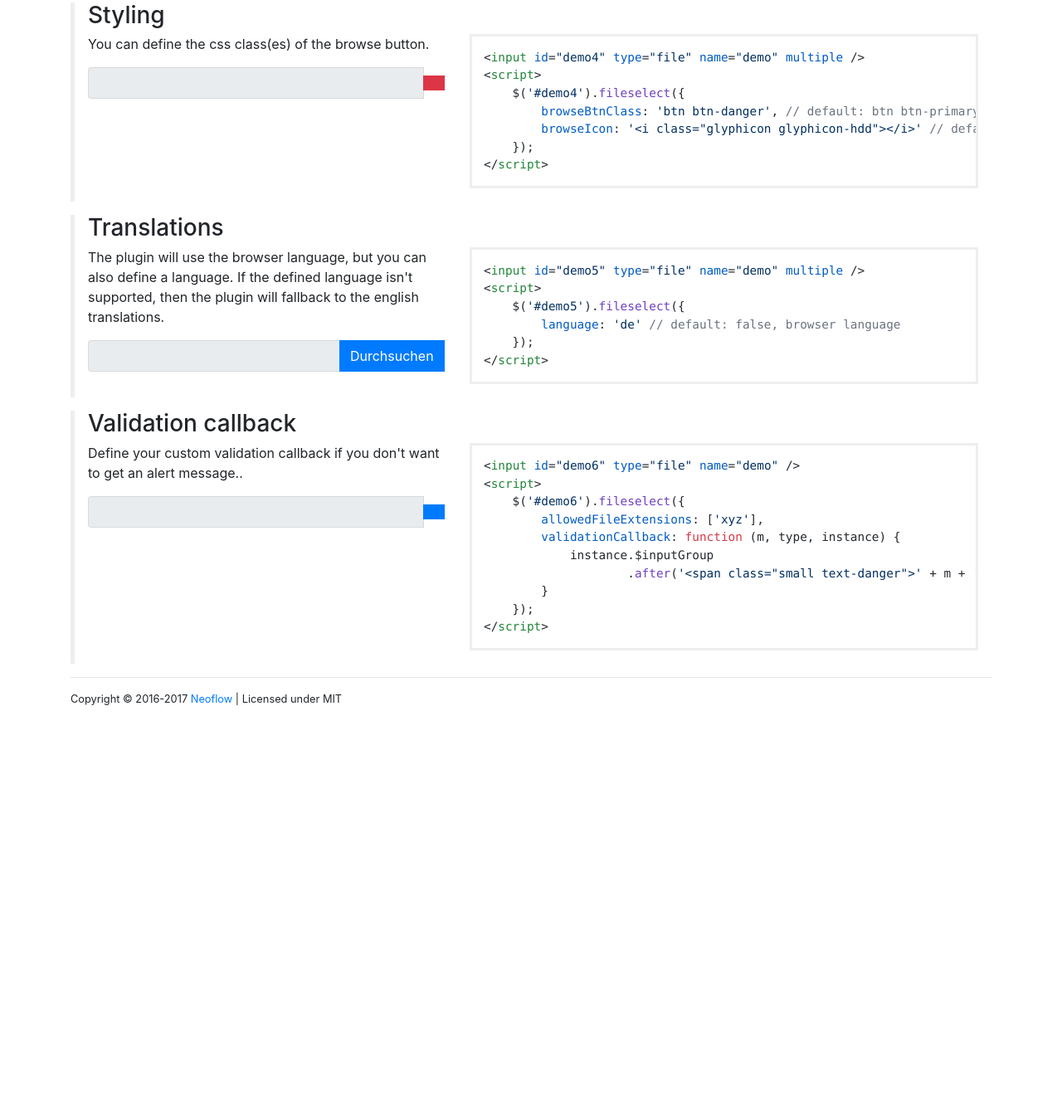
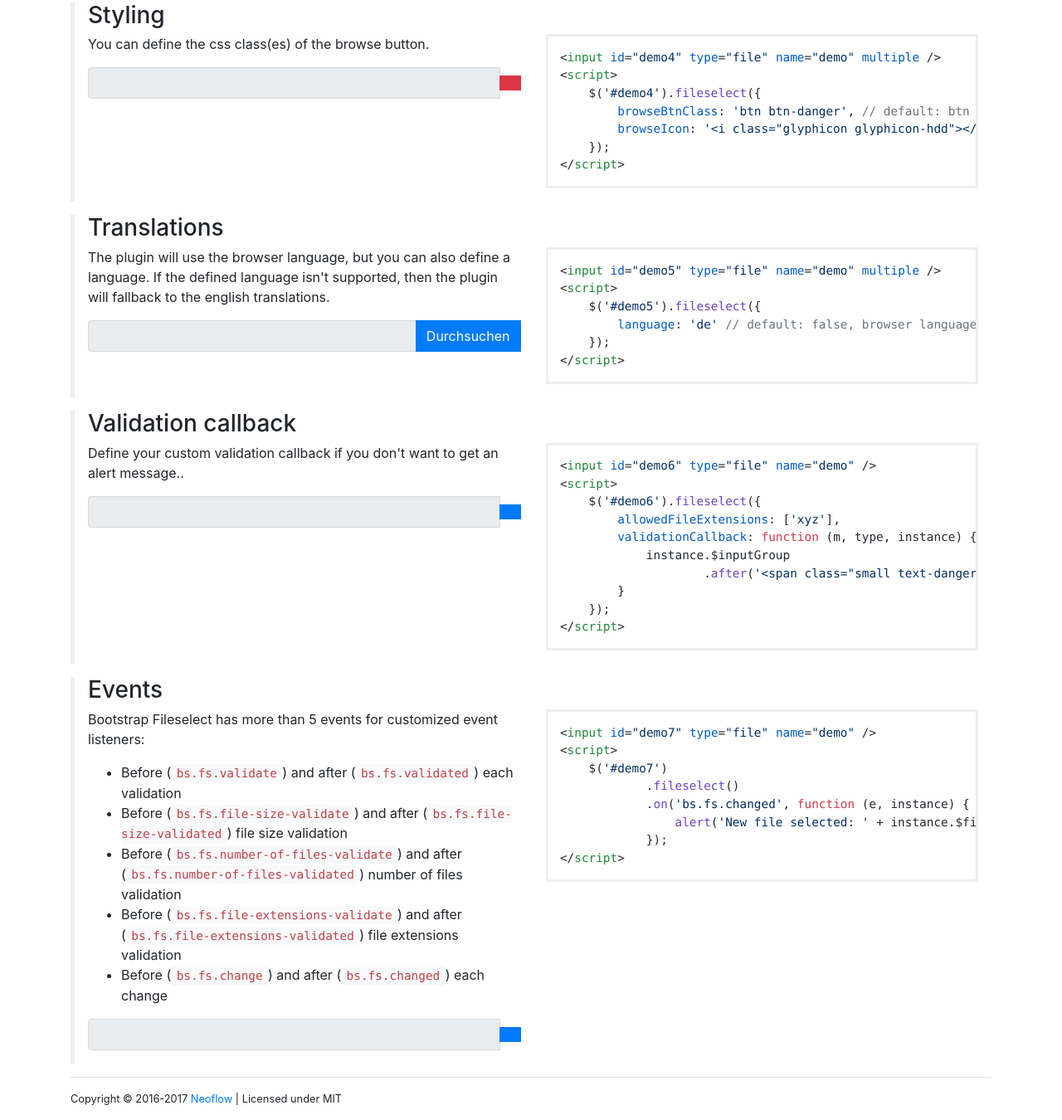
Before and after one commit to jnessier/Bootstrap-Fileselect, a website: page demo/index.html in a window 1280 px wide. Shown: the part 1005-2355 px from the top of the page at 83% size. Before the commit the page ends 1874 px from the top, so only its background shows below. Drawn offline with nearby package versions, Linux system fonts and the light colour scheme.

Commit message:
Updated demo and documentation

```diff
--- a/demo/index.html
+++ b/demo/index.html
@@ -24,11 +24,6 @@
                 background: none;
             }
 
-            h1 {
-
-            }
-
-
             p {
                 font-size: 16px;
             }
@@ -45,10 +40,6 @@
 
             section h3 {
                 margin-top: 0;
-            }
-
-            footer {
-
             }
 
             pre {
@@ -81,7 +72,7 @@
                     Basic
                 </h3>
                 <div class="row">
-                    <div class="col-md-5">
+                    <div class="col-md-6">
                         <p>
                             Bootstrap fileselect will replace the browser-specific
                             styled file input fields...
@@ -98,7 +89,7 @@
             $('#demo1').fileselect();
                         </script>
                     </div>
-                    <div class="col-md-7">
+                    <div class="col-md-6">
                         <pre><code class="html">&lt;input id=&quot;demo1&quot; type=&quot;file&quot; name=&quot;demo&quot; /&gt;
 &lt;script&gt;
     $('#demo1').fileselect();
@@ -112,7 +103,7 @@
                     Multiple
                 </h3>
                 <div class="row">
-                    <div class="col-md-5">
+                    <div class="col-md-6">
                         <p>Same behaviour as mentioned in the basic example, but you can choose multiple files now.</p>
                         <div class="form-group">
                             <input id="demo2" type="file" name="demo" multiple />
@@ -121,7 +112,7 @@
                             $('#demo2').fileselect();
                         </script>
                     </div>
-                    <div class="col-md-7">
+                    <div class="col-md-6">
                         <pre><code class="html">&lt;input id=&quot;demo2&quot; type=&quot;file&quot; name=&quot;demo&quot; multiple /&gt;
 &lt;script&gt;
     $('#demo2').fileselect();
@@ -135,7 +126,7 @@
                     Validation
                 </h3>
                 <div class="row">
-                    <div class="col-md-5">
+                    <div class="col-md-6">
                         <p>You can set 3 types of validation rules:</p>
                         <ul>
                             <li>Limit the number of uploadable files</li>
@@ -153,7 +144,7 @@
                             });
                         </script>
                     </div>
-                    <div class="col-md-7">
+                    <div class="col-md-6">
                         <pre><code class="html">&lt;input id=&quot;demo3&quot; type=&quot;file&quot; name=&quot;demo&quot; multiple /&gt;
 &lt;script&gt;
     $('#demo3').fileselect({
@@ -172,7 +163,7 @@
                     Styling
                 </h3>
                 <div class="row">
-                    <div class="col-md-5">
+                    <div class="col-md-6">
                         <p>You can define the css class(es) of the browse button.</p>
                         <div class="form-group">
                             <input id="demo4" type="file" name="demo" />
@@ -183,7 +174,7 @@
                             });
                         </script>
                     </div>
-                    <div class="col-md-7">
+                    <div class="col-md-6">
                         <pre><code class="html">&lt;input id=&quot;demo4&quot; type=&quot;file&quot; name=&quot;demo&quot; multiple /&gt;
 &lt;script&gt;
     $('#demo4').fileselect({
@@ -200,7 +191,7 @@
                     Translations
                 </h3>
                 <div class="row">
-                    <div class="col-md-5">
+                    <div class="col-md-6">
                         <p>The plugin will use the browser language, but you can also define a language. If the defined language isn't supported, then the plugin will fallback to the english translations.</p>
                         <div class="form-group">
                             <input id="demo5" type="file" name="demo" />
@@ -208,10 +199,12 @@
                         <script>
                             $('#demo5').fileselect({
                                 language: 'de' // default: false, browser language
+                            }).on('bs.fs.changed', function (e, instance) {
+                                console.log(instance);
                             });
                         </script>
                     </div>
-                    <div class="col-md-7">
+                    <div class="col-md-6">
                         <pre><code class="html">&lt;input id=&quot;demo5&quot; type=&quot;file&quot; name=&quot;demo&quot; multiple /&gt;
 &lt;script&gt;
     $('#demo5').fileselect({
@@ -227,7 +220,7 @@
                     Validation callback
                 </h3>
                 <div class="row">
-                    <div class="col-md-5">
+                    <div class="col-md-6">
                         <p>Define your custom validation callback if you don't want to get an alert message..</p>
                         <div class="form-group">
                             <input id="demo6" type="file" name="demo" />
@@ -242,7 +235,7 @@
                             });
                         </script>
                     </div>
-                    <div class="col-md-7">
+                    <div class="col-md-6">
                         <pre><code class="html">&lt;input id=&quot;demo6&quot; type=&quot;file&quot; name=&quot;demo&quot; /&gt;
 &lt;script&gt;
     $('#demo6').fileselect({
@@ -257,6 +250,54 @@
                 </div>
             </section>
 
+            <section>
+                <h3>
+                    Events
+                </h3>
+                <div class="row">
+                    <div class="col-md-6">
+                        <p>Bootstrap Fileselect has more than 5 events for customized event listeners:</p>
+                        <ul>
+                            <li>
+                                Before (<code>bs.fs.validate</code>) and after (<code>bs.fs.validated</code>) each validation
+                            </li>
+                            <li>
+                                Before (<code>bs.fs.file-size-validate</code>) and after (<code>bs.fs.file-size-validated</code>) file size validation
+                            </li>
+                            <li>
+                                Before (<code>bs.fs.number-of-files-validate</code>) and after (<code>bs.fs.number-of-files-validated</code>) number of files validation
+                            </li>
+                            <li>
+                                Before (<code>bs.fs.file-extensions-validate</code>) and after (<code>bs.fs.file-extensions-validated</code>) file extensions validation
+                            </li>
+                            <li>
+                                Before (<code>bs.fs.change</code>) and after (<code>bs.fs.changed</code>) each change
+                            </li>
+                        </ul>
+                        <div class="form-group">
+                            <input id="demo7" type="file" name="demo" />
+                        </div>
+                        <script>
+                            $('#demo7')
+                                    .fileselect()
+                                    .on('bs.fs.changed', function (e, instance) {
+                                        alert('New file selected: ' + instance.$fileInput.val());
+                                    });
+                        </script>
+                    </div>
+                    <div class="col-md-6">
+                        <pre><code class="html">&lt;input id=&quot;demo7&quot; type=&quot;file&quot; name=&quot;demo&quot; /&gt;
+&lt;script&gt;
+    $('#demo7')
+            .fileselect()
+            .on('bs.fs.changed', function (e, instance) {
+                alert('New file selected: ' + instance.$fileInput.val());
+            });
+&lt;/script&gt;</code></pre>
+                    </div>
+                </div>
+            </section>
+
             <footer>
                 <hr />
                 <p class="small">Copyright &copy; 2016-2017 <a href="https://www.neoflow.ch">Neoflow</a> | Licensed under MIT</p>
```
